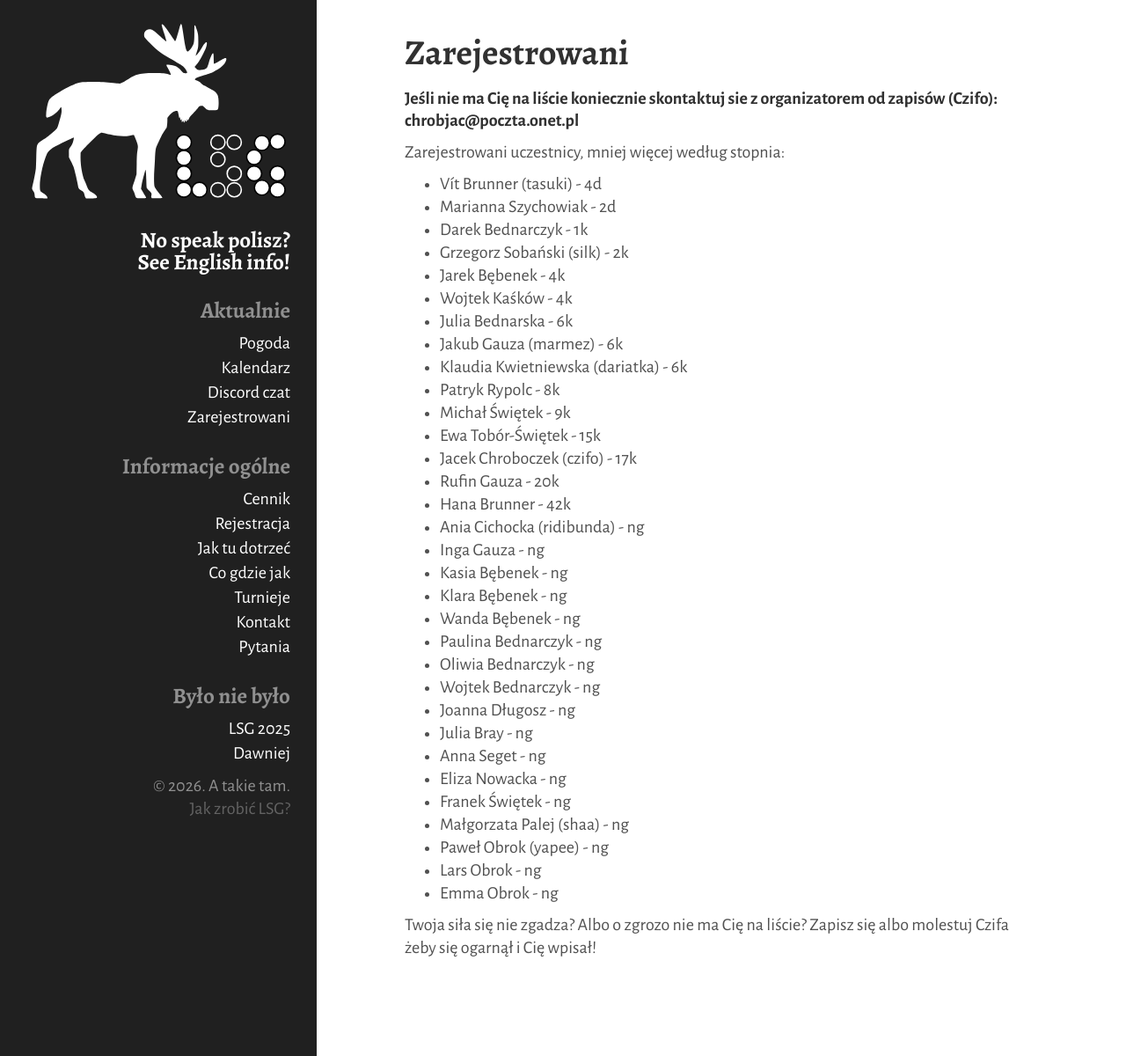
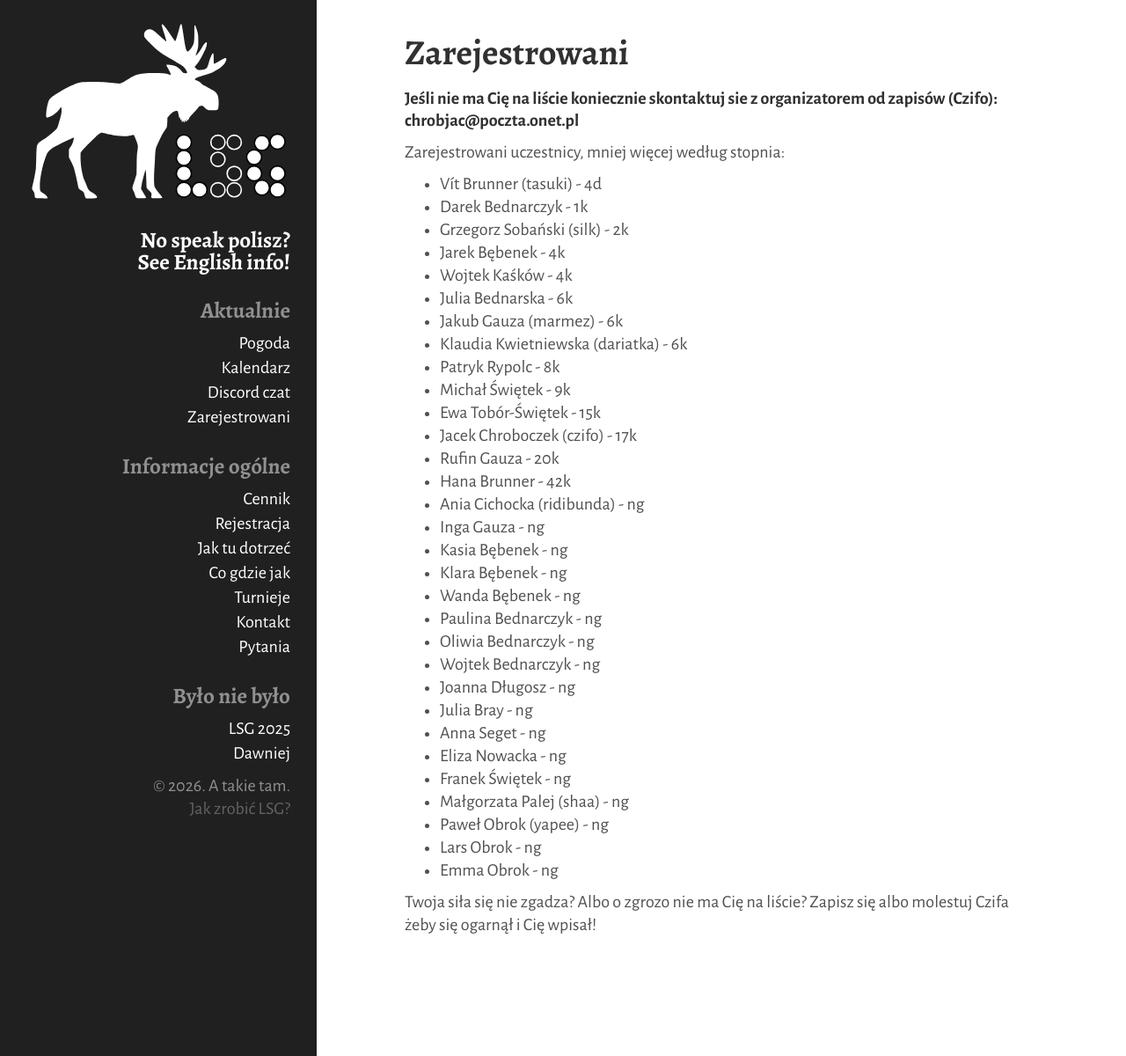
Before and after one commit to tasuki/lsg, a Jekyll site: the page built from _pages/zarejestrowani.md, in a window 1280 px wide. Shown: the whole page at 88% size. Built offline with Jekyll 4.4.1, drawn with Linux system fonts in a browser that asks for light colours.

Commit message:
Update zarejestrowani.md

```diff
--- a/_pages/zarejestrowani.md
+++ b/_pages/zarejestrowani.md
@@ -10,7 +10,6 @@ title: Zarejestrowani
 
 Zarejestrowani uczestnicy, mniej więcej według stopnia:
 - Vít Brunner (tasuki) - 4d
-- Marianna Szychowiak - 2d
 - Darek Bednarczyk - 1k
 - Grzegorz Sobański (silk) - 2k
 - Jarek Bębenek - 4k
```
